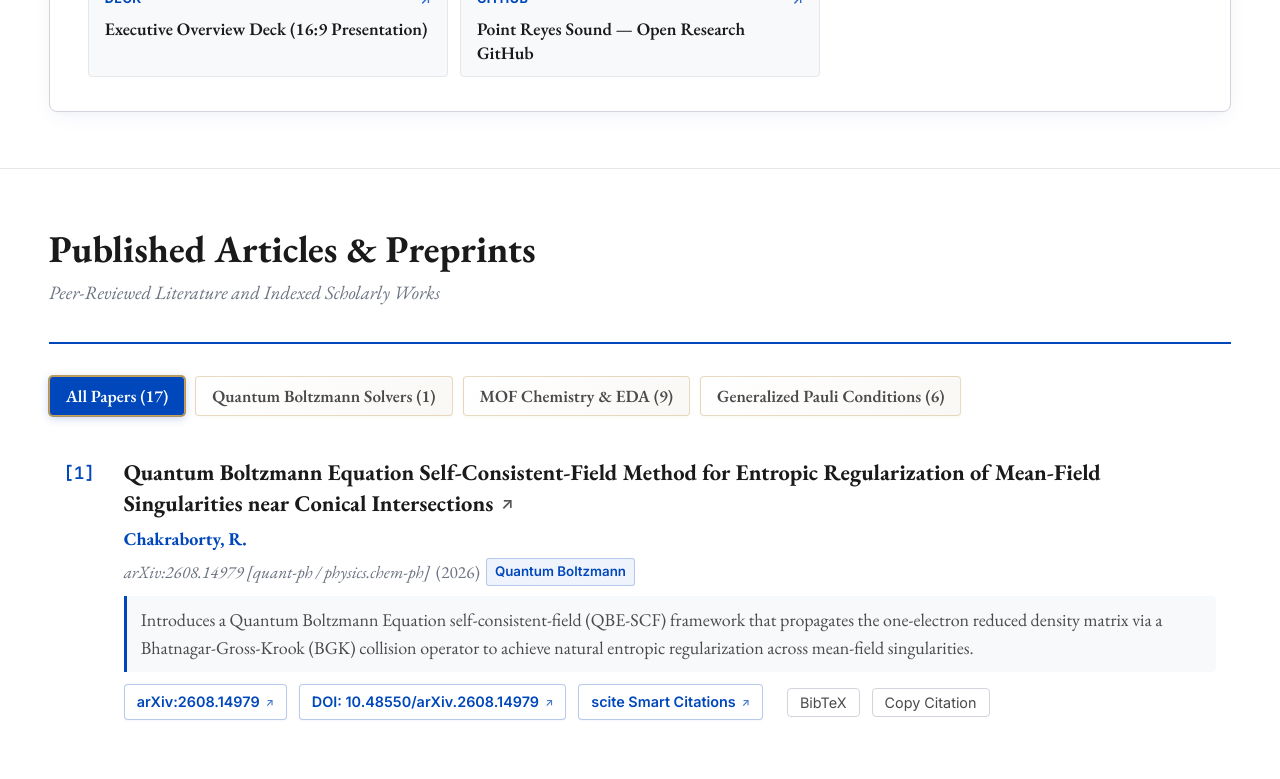
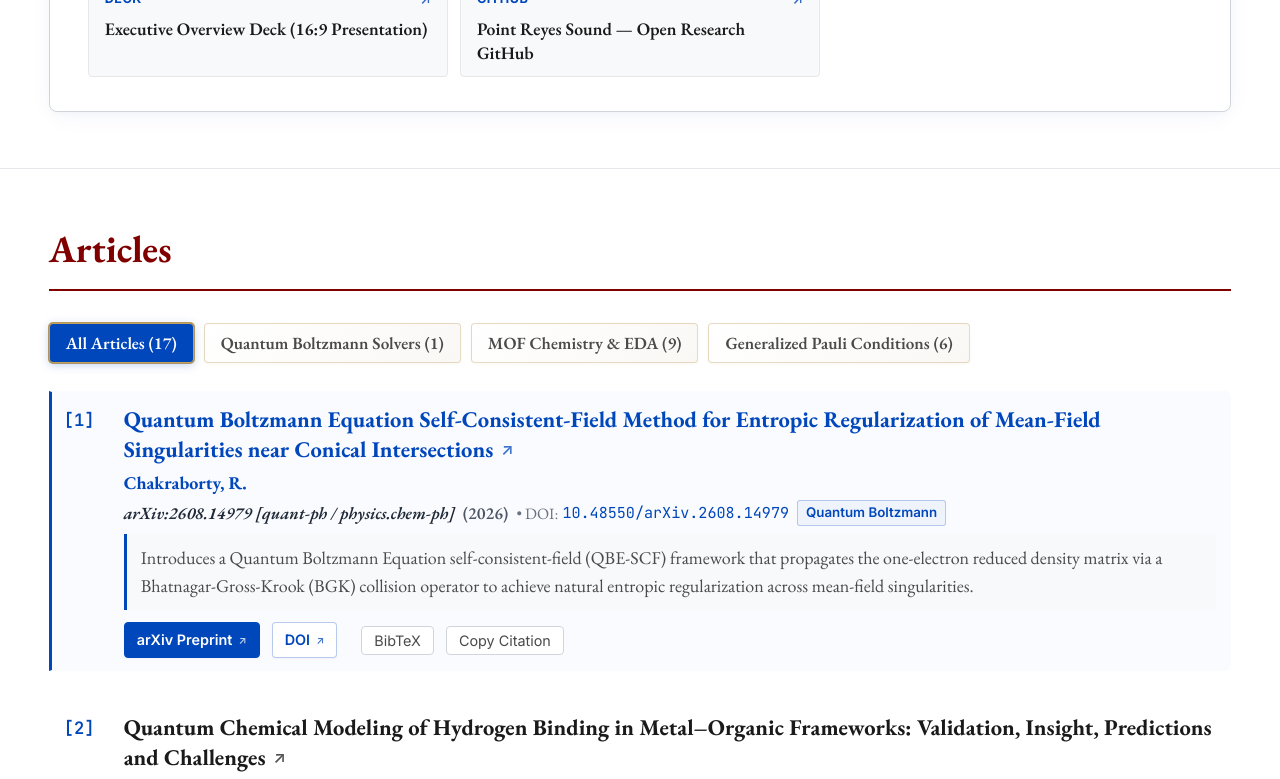
Before and after one commit to RomitChakraborty/rchakraborty.dev, a React (Vite) app: page / in a window 1280 px wide. Shown: the part 2000-2779 px from the top of the page. Built offline with nearby package versions, Linux system fonts and the light colour scheme.

Commit message:
style(articles): use UChicago maroon for Articles header, blue title for QBE, and professional citation format

```diff
--- a/src/App.css
+++ b/src/App.css
@@ -17,6 +17,11 @@
   --royal-blue: #0047bb;
   --royal-blue-hover: #00338d;
   --royal-blue-light: #eef3fc;
+
+  /* UChicago Maroon Accent Palette */
+  --uchicago-maroon: #800000;
+  --uchicago-maroon-hover: #630000;
+  --uchicago-maroon-light: #fbf0f0;
 
   /* Editorial Gold & Champagne Accent Palette */
   --gold-primary: #b89047;
@@ -625,6 +630,15 @@ a:hover .ext-arrow {
   font-style: italic;
 }
 
+/* Articles Section Header: UChicago Maroon Accent */
+.articles-header {
+  border-bottom: 2px solid var(--uchicago-maroon) !important;
+}
+
+.articles-title {
+  color: var(--uchicago-maroon) !important;
+}
+
 /* 4 Differentiated Pillar Navigation Tabs */
 .research-pillar-tabs {
   display: grid;
@@ -1055,15 +1069,79 @@ a:hover .ext-arrow {
   text-decoration: underline;
 }
 
+.paper-link.paper-link-qbe {
+  color: var(--royal-blue) !important;
+  font-weight: 700;
+}
+
+.paper-link.paper-link-qbe:hover {
+  color: var(--royal-blue-hover) !important;
+  text-decoration: underline;
+}
+
+.paper-item.paper-item-qbe {
+  background: rgba(0, 71, 187, 0.02);
+  border-left: 3px solid var(--royal-blue);
+  border-radius: 0 6px 6px 0;
+  padding-left: 12px;
+}
+
+.paper-citation-block {
+  margin-bottom: 8px;
+}
+
 .paper-authors {
   font-size: 1rem;
   color: var(--text-secondary);
   margin-bottom: 4px;
+  line-height: 1.45;
 }
 
 .paper-authors .author-highlight {
   font-weight: 700;
   color: var(--royal-blue);
+}
+
+.paper-venue-row {
+  font-size: 0.95rem;
+  color: var(--text-muted);
+  display: flex;
+  align-items: center;
+  flex-wrap: wrap;
+  gap: 8px;
+  line-height: 1.5;
+  margin-top: 2px;
+}
+
+.paper-journal-name {
+  color: #1f2937;
+  font-weight: 600;
+}
+
+.paper-year-badge {
+  font-weight: 600;
+  color: #4b5563;
+}
+
+.paper-doi-text {
+  color: var(--text-muted);
+  font-size: 0.88rem;
+  display: inline-flex;
+  align-items: center;
+  gap: 4px;
+}
+
+.doi-inline-link {
+  color: var(--royal-blue);
+  text-decoration: none;
+  font-family: var(--font-mono);
+  font-size: 0.84rem;
+  transition: color 0.15s ease;
+}
+
+.doi-inline-link:hover {
+  color: var(--royal-blue-hover);
+  text-decoration: underline;
 }
 
 .paper-journal {
@@ -1152,6 +1230,18 @@ a:hover .ext-arrow {
   border-color: var(--royal-blue);
   text-decoration: none;
   transform: translateY(-1px);
+}
+
+.paper-action-link.primary-article-link {
+  background: var(--royal-blue);
+  color: #ffffff;
+  border-color: var(--royal-blue);
+}
+
+.paper-action-link.primary-article-link:hover {
+  background: var(--royal-blue-hover);
+  border-color: var(--royal-blue-hover);
+  color: #ffffff;
 }
 
 .paper-action-btn {
--- a/src/components/Navbar.jsx
+++ b/src/components/Navbar.jsx
@@ -25,7 +25,7 @@ export default function Navbar({ onOpenCV }) {
         <div className="nav-menu-group desktop-only">
           <a href="#about" className="nav-tab">About</a>
           <a href="#research" className="nav-tab">Research</a>
-          <a href="#publications" className="nav-tab">Publications</a>
+          <a href="#publications" className="nav-tab">Articles</a>
           <button
             className="nav-tab nav-tab-cv"
             onClick={onOpenCV}
@@ -57,7 +57,7 @@ export default function Navbar({ onOpenCV }) {
             Research
           </a>
           <a href="#publications" className="mobile-nav-link" onClick={handleNavClick}>
-            Publications
+            Articles
           </a>
           <button
             className="mobile-nav-link mobile-nav-cv"
--- a/src/components/Publications.jsx
+++ b/src/components/Publications.jsx
@@ -29,8 +29,13 @@ export default function Publications({ selectedDomain, onDomainChange }) {
     }
   };
 
-  const handleCopyBibtex = (item) => {
-    navigator.clipboard.writeText(item.bibtex);
+  const formatCitation = (paper) => {
+    return `${paper.authors}. "${paper.title}." ${paper.journal} (${paper.year}). https://doi.org/${paper.doi}`;
+  };
+
+  const handleCopyCitation = (item) => {
+    const citationText = formatCitation(item);
+    navigator.clipboard.writeText(citationText);
     setCopiedId(item.id);
     setTimeout(() => setCopiedId(null), 2500);
   };
@@ -50,11 +55,8 @@ export default function Publications({ selectedDomain, onDomainChange }) {
   return (
     <section id="publications" className="section-wrapper">
       <div className="academic-container">
-        <div className="section-header">
-          <h2 className="section-title">Published Articles & Preprints</h2>
-          <p className="section-subtitle">
-            Peer-Reviewed Literature and Indexed Scholarly Works
-          </p>
+        <div className="section-header articles-header">
+          <h2 className="section-title articles-title">Articles</h2>
         </div>
 
         {/* Domain Filter Pills */}
@@ -63,7 +65,7 @@ export default function Publications({ selectedDomain, onDomainChange }) {
             className={`pub-domain-btn ${filter === 'all' ? 'active' : ''}`}
             onClick={() => handleFilterSelect('all')}
           >
-            All Papers ({publishedPapers.length})
+            All Articles ({publishedPapers.length})
           </button>
           <button
             className={`pub-domain-btn ${filter === 'qbe' ? 'active' : ''}`}
@@ -91,7 +93,7 @@ export default function Publications({ selectedDomain, onDomainChange }) {
             const authorParts = paper.authors.split(/(Chakraborty,\s*R\.?|Chakraborty\s*R\.?)/g);
 
             return (
-              <article key={paper.id} className="paper-item">
+              <article key={paper.id} className={`paper-item ${paper.domain === 'qbe' || paper.title.toLowerCase().includes('quantum boltzmann equation') ? 'paper-item-qbe' : ''}`}>
                 <div className="paper-number">[{index + 1}]</div>
 
                 <div className="paper-body">
@@ -100,28 +102,36 @@ export default function Publications({ selectedDomain, onDomainChange }) {
                       href={paper.url}
                       target="_blank"
                       rel="noopener noreferrer"
-                      className="paper-link"
+                      className={`paper-link ${paper.domain === 'qbe' || paper.title.toLowerCase().includes('quantum boltzmann equation') ? 'paper-link-qbe' : ''}`}
                     >
                       {paper.title} <span className="ext-arrow">↗</span>
                     </a>
                   </h3>
 
+                  <div className="paper-citation-block">
                     <div className="paper-authors">
                       {authorParts.map((part, i) =>
                         part.includes('Chakraborty') ? (
-                        <span key={i} className="author-highlight">{part}</span>
+                          <strong key={i} className="author-highlight">{part}</strong>
                         ) : (
                           <span key={i}>{part}</span>
                         )
                       )}
                     </div>
 
-                  <div className="paper-journal">
-                    <em>{paper.journal}</em> ({paper.year})
+                    <div className="paper-venue-row">
+                      <span className="paper-journal-name"><em>{paper.journal}</em></span>
+                      <span className="paper-year-badge">({paper.year})</span>
+                      {paper.doi && (
+                        <span className="paper-doi-text">
+                          &bull; DOI: <a href={`https://doi.org/${paper.doi}`} target="_blank" rel="noopener noreferrer" className="doi-inline-link">{paper.doi}</a>
+                        </span>
+                      )}
                       {paper.isHotArticle && <span className="hot-tag">Hot Article</span>}
                       {paper.domain === 'qbe' && <span className="domain-tag qbe-tag">Quantum Boltzmann</span>}
                       {paper.domain === 'mof' && <span className="domain-tag mof-tag">MOF & ALMO-EDA</span>}
                       {paper.domain === 'pauli' && <span className="domain-tag pauli-tag">Pauli Constraints</span>}
+                    </div>
                   </div>
 
                   <p className="paper-summary">
@@ -133,32 +143,20 @@ export default function Publications({ selectedDomain, onDomainChange }) {
                       href={paper.url}
                       target="_blank"
                       rel="noopener noreferrer"
-                      className="paper-action-link"
+                      className="paper-action-link primary-article-link"
                     >
-                      {paper.url.includes('arxiv.org') ? 'arXiv:2608.14979' : `DOI: ${paper.doi}`} <span className="ext-arrow">↗</span>
+                      {paper.url.includes('arxiv.org') ? 'arXiv Preprint' : 'View Article'} <span className="ext-arrow">↗</span>
                     </a>
 
-                    {paper.url.includes('arxiv.org') && (
+                    {paper.doi && (
                       <a
                         href={`https://doi.org/${paper.doi}`}
                         target="_blank"
                         rel="noopener noreferrer"
                         className="paper-action-link doi-badge-link"
-                        title="Official Registered DOI via DataCite/arXiv"
+                        title="Official Registered DOI"
                       >
-                        DOI: {paper.doi} <span className="ext-arrow">↗</span>
-                      </a>
-                    )}
-
-                    {paper.doi && (
-                      <a
-                        href={`https://scite.ai/reports/${paper.doi}`}
-                        target="_blank"
-                        rel="noopener noreferrer"
-                        className="paper-action-link scite-badge-link"
-                        title="View Smart Citations on scite.ai"
-                      >
-                        scite Smart Citations <span className="ext-arrow">↗</span>
+                        DOI <span className="ext-arrow">↗</span>
                       </a>
                     )}
 
@@ -178,8 +176,9 @@ export default function Publications({ selectedDomain, onDomainChange }) {
                     </button>
 
                     <button
-                      onClick={() => handleCopyBibtex(paper)}
+                      onClick={() => handleCopyCitation(paper)}
                       className={`paper-action-btn copy-btn ${copiedId === paper.id ? 'copied' : ''}`}
+                      title="Copy formatted academic citation"
                     >
                       {copiedId === paper.id ? (
                         <span className="copied-label">
```
Lines whose indentation alone changed are shown as unchanged.
